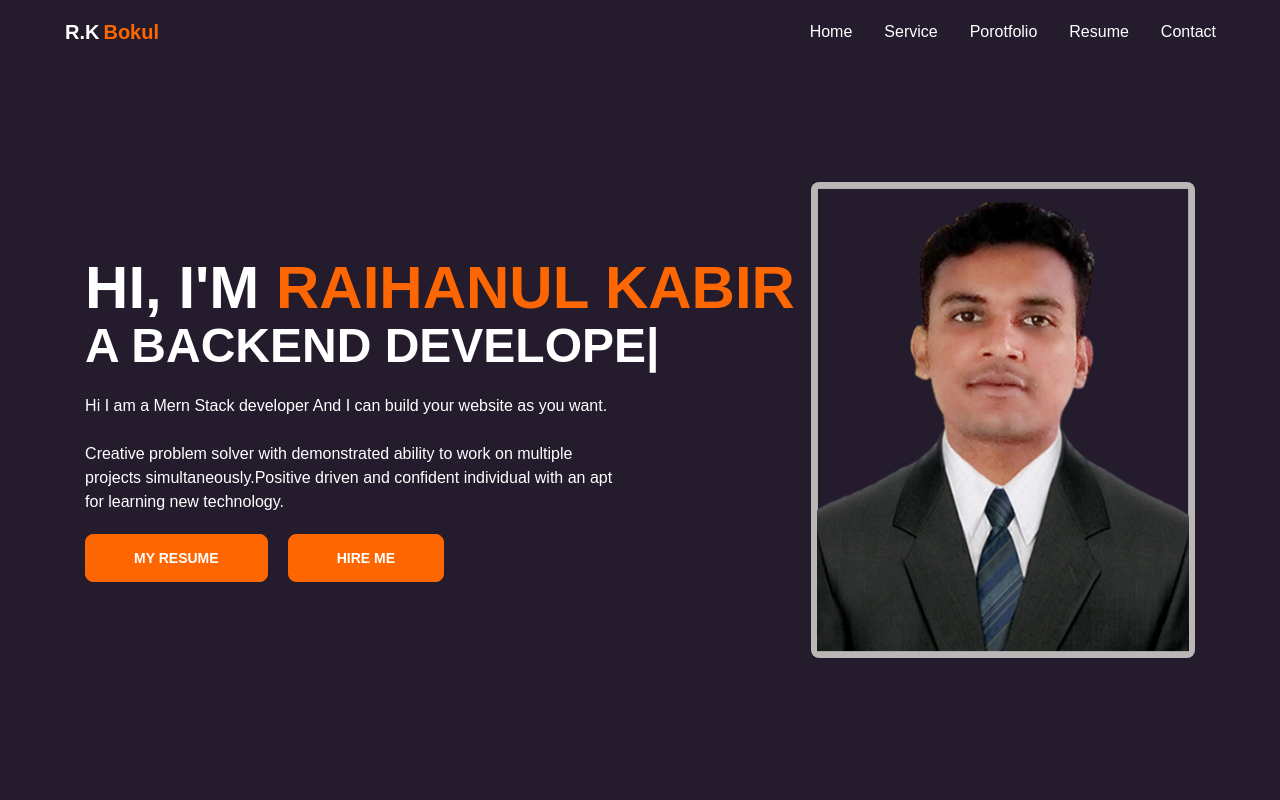
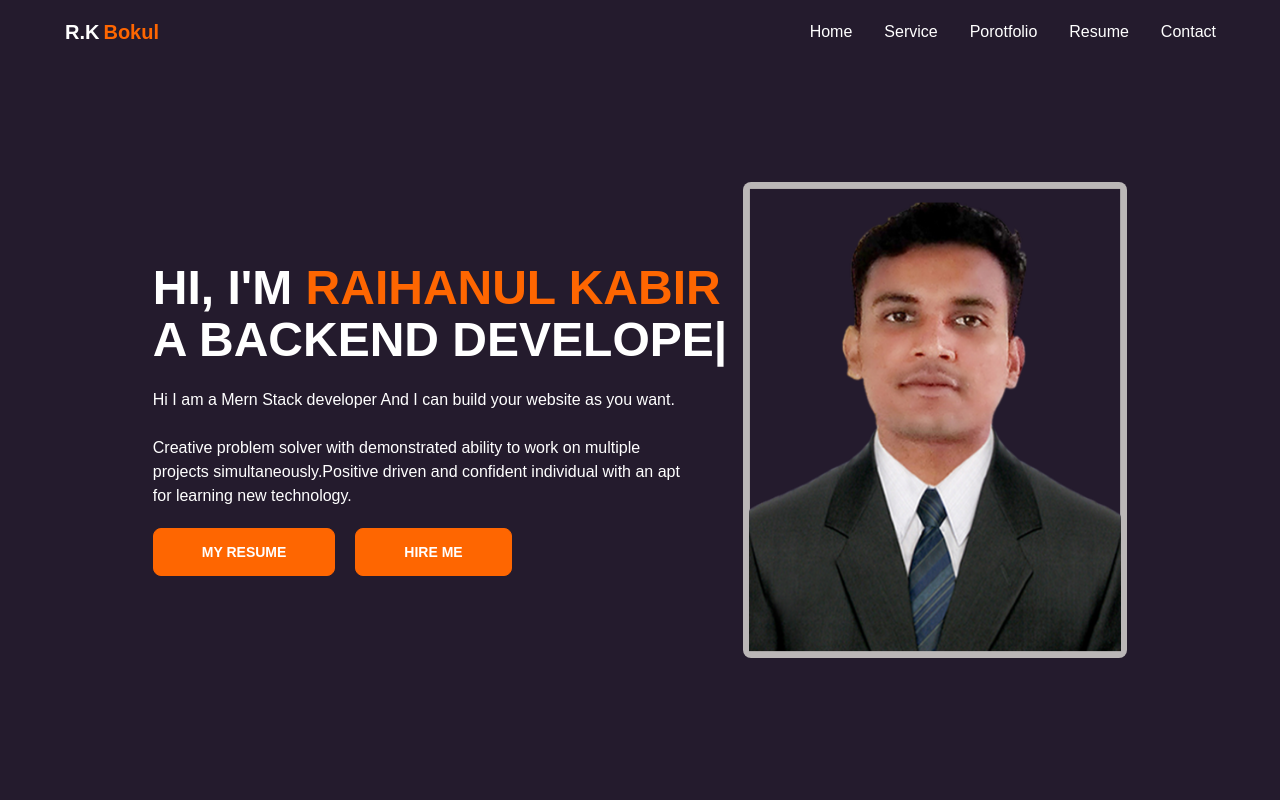
Before and after one commit to rkbokul1/rkbokul-porotfolio, a React (Create React App) app: page / in a window 1280 px wide. Shown: the top 800 px of the page. Built offline with nearby package versions, Linux system fonts and the light colour scheme.

Commit message:
update dark mode

```diff
--- a/src/Pages/Home/Banner.js
+++ b/src/Pages/Home/Banner.js
@@ -11,7 +11,7 @@ const Banner = () => {
                     <img src={rkbokul} className="max-w-52 md:max-w-sm rounded-lg" alt='rkbokul' />
 
                     <div >
-                        <p className="text-3xl md:text-6xl font-bold">HI, I'M <span className='text-primary uppercase'>Raihanul Kabir</span></p>
+                        <p className="text-2xl md:text-5xl font-bold">HI, I'M <span className='text-primary uppercase'>Raihanul Kabir</span></p>
 
                         <p data-aos="fade-down-right" data-aos-duration="1000" className='text-xl md:text-5xl uppercase font-bold mt-1'>
                             <Typed
--- a/src/Pages/Resume/Resume.js
+++ b/src/Pages/Resume/Resume.js
@@ -28,7 +28,9 @@ const Resume = () => {
 
     return (
         <div id='resume' className='px-14 pt-16'>
-            <p className="text-primary font-bold text-3xl lg:text-5xl mb-10">My Resume</p>
+            <p className="text-primary font-bold text-3xl lg:text-5xl mb-10">
+                My Resume
+            </p>
 
             <div className="grid grid-cols-1 md:grid-cols-3 gap-3 md:gap-0 mb-5">
                 <button onClick={handleSkill} className="text-xs md:text-md btn sm:btn-sm md:btn-lg btn-outline hover:text-black hover:bg-secondary shadow-2xl">skill</button>
--- a/src/Pages/Services/ServiceCard.js
+++ b/src/Pages/Services/ServiceCard.js
@@ -5,7 +5,7 @@ const ServiceCard = ({ service }) => {
     return (
         <div className='card shadow-2xl'>
             <div data-aos="fade-up" data-aos-duration="1500">
-                <div className="text-white hover:text-neutral px-8 lg:p-12 ">
+                <div className="text-white hover:text-primary px-8 lg:p-12 ">
                     <div className="text-left">
                         <p className="text-5xl text-secondary"><i className={icon}></i></p>
 
--- a/tailwind.config.js
+++ b/tailwind.config.js
@@ -17,7 +17,7 @@ module.exports = {
           "base-100": "#281e32",
         },
       },
-      "dark",
+      // "dark",
       "cupcake",
     ],
   },
```
